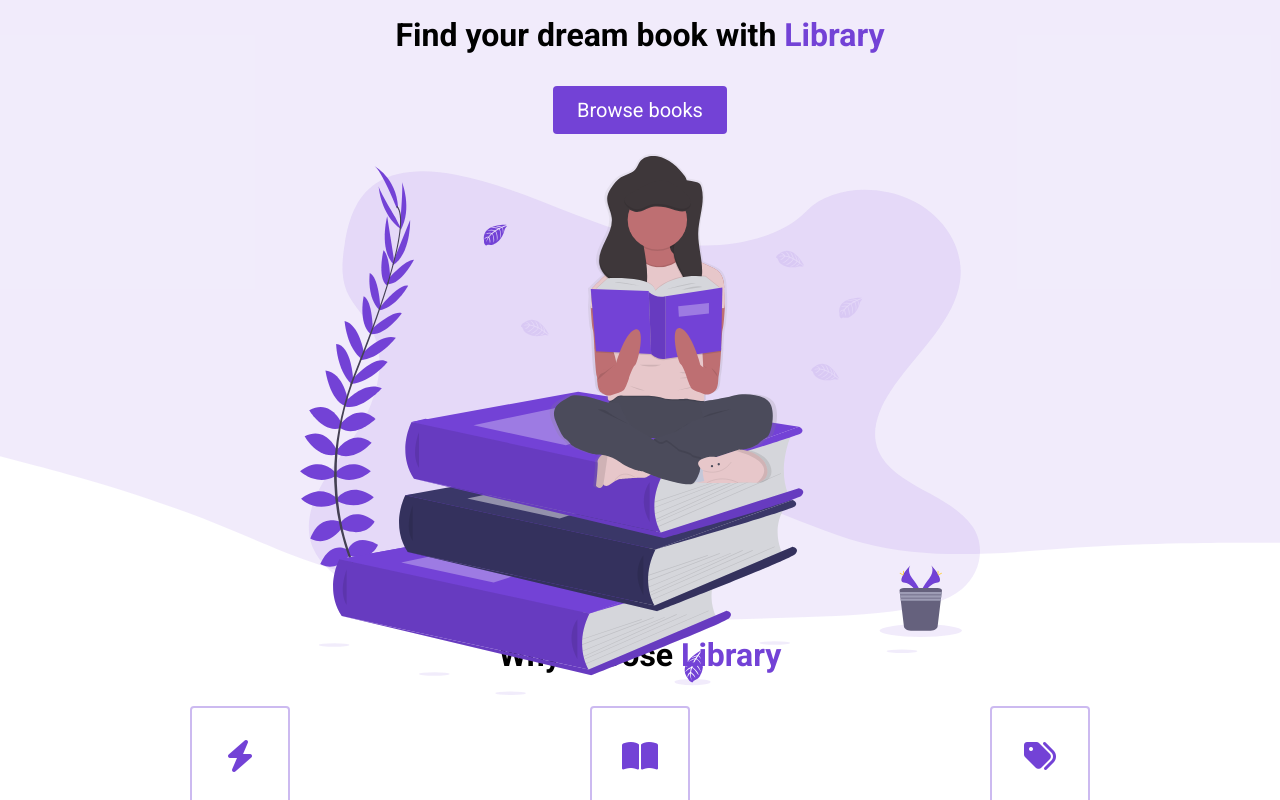
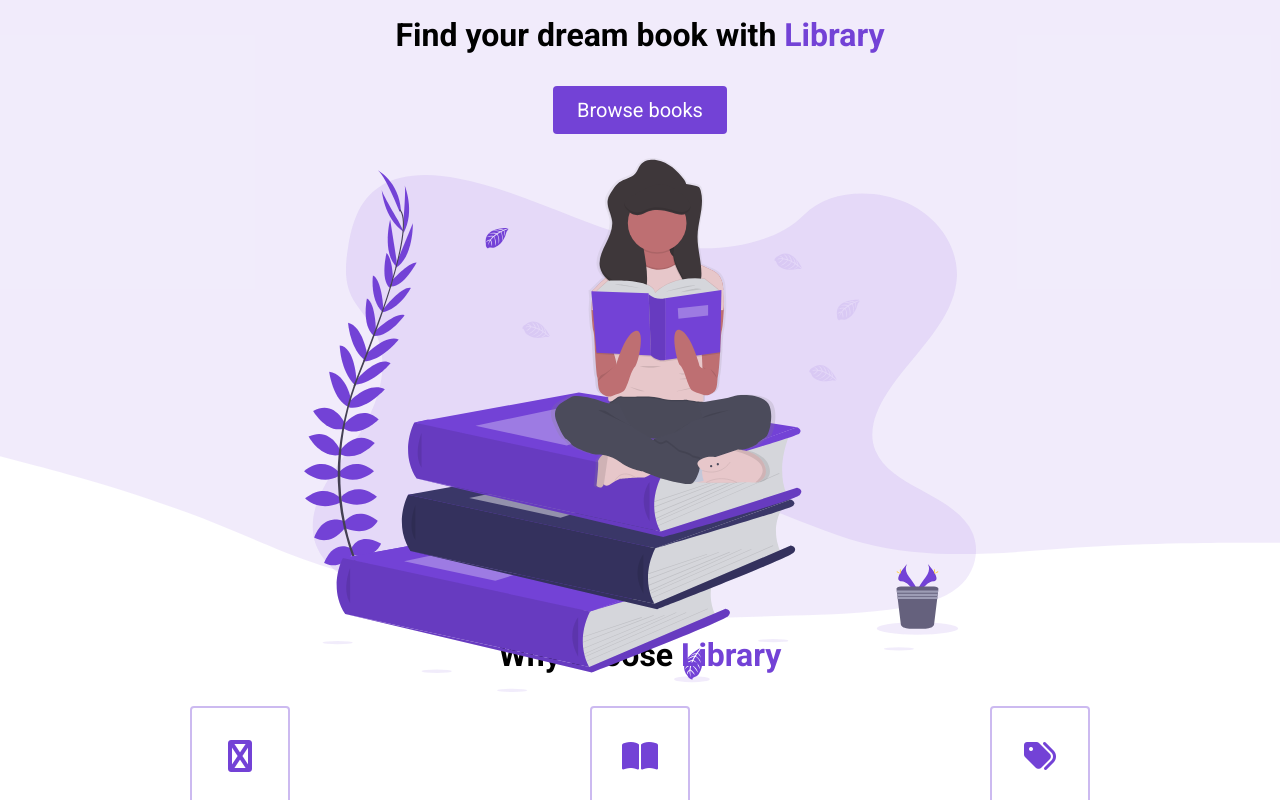
Before and after one commit to lauramarkham8/fes-library, a plain HTML site: page index.html in a window 1280 px wide. Shown: the part 220-1020 px from the top of the page. Drawn offline with Linux system fonts and the light colour scheme; a script that the page names is missing.

Commit message:
commit thursday

```diff
--- a/index.html
+++ b/index.html
@@ -76,7 +76,7 @@
             <div class="highlight__wrapper">
               <div class="highlight">
                 <div class="highlight__img">
-                  <i class="fas fa-bolt"></i>
+                  <i class="fa-brands fa-bolt"></i>
                 </div>
                 <h3 class="highlight__subtitle">Easy and Quick</h3>
                 <p class="highlight__para">
--- a/styles.css
+++ b/styles.css
@@ -207,7 +207,7 @@ header {
 }
 
 .header__img--wrapper {
-  padding: 20px;
+  padding: 24px;
 
   /* Added this after the tutorial to
   show it over the wave on larger screens */
```
Also changed, not shown: 1 other file.
